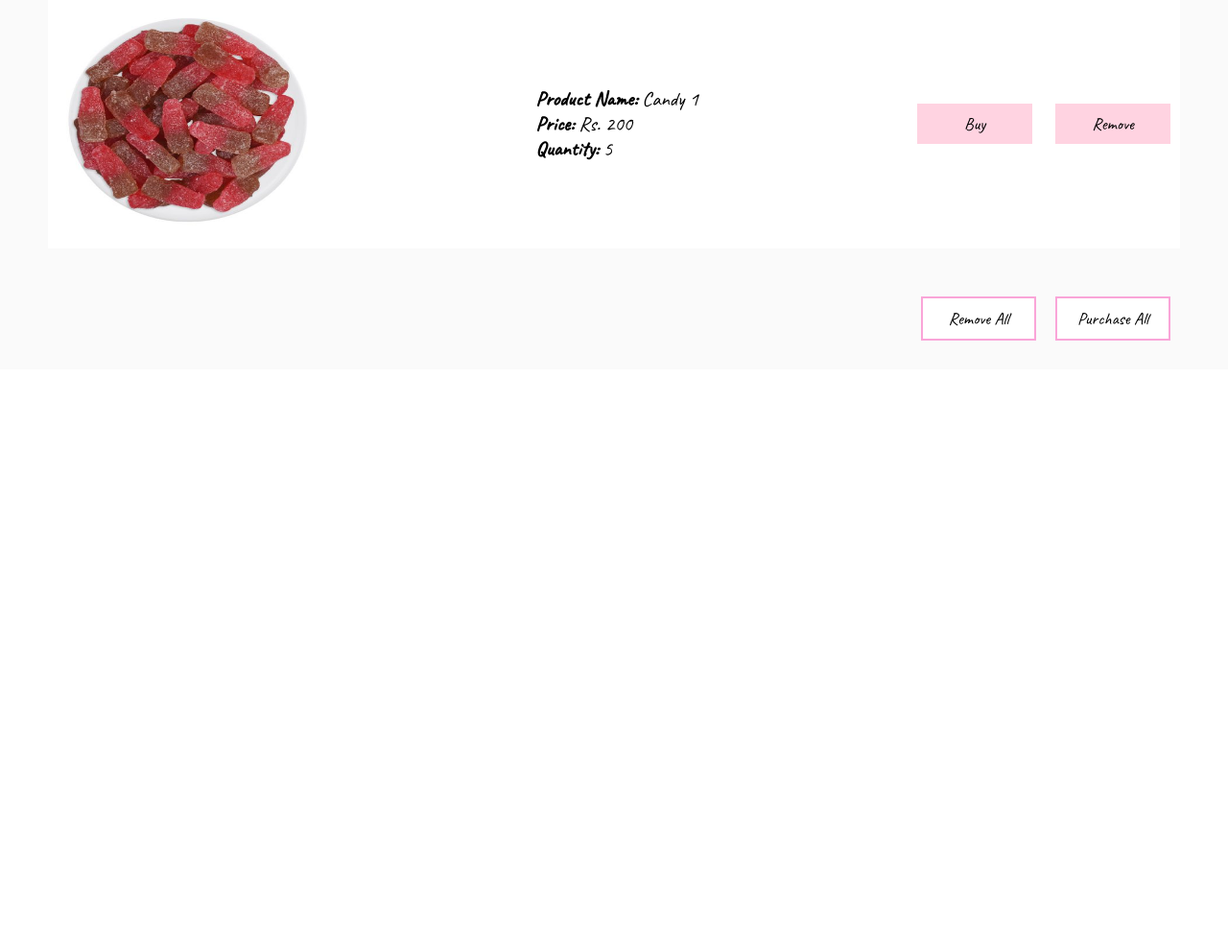
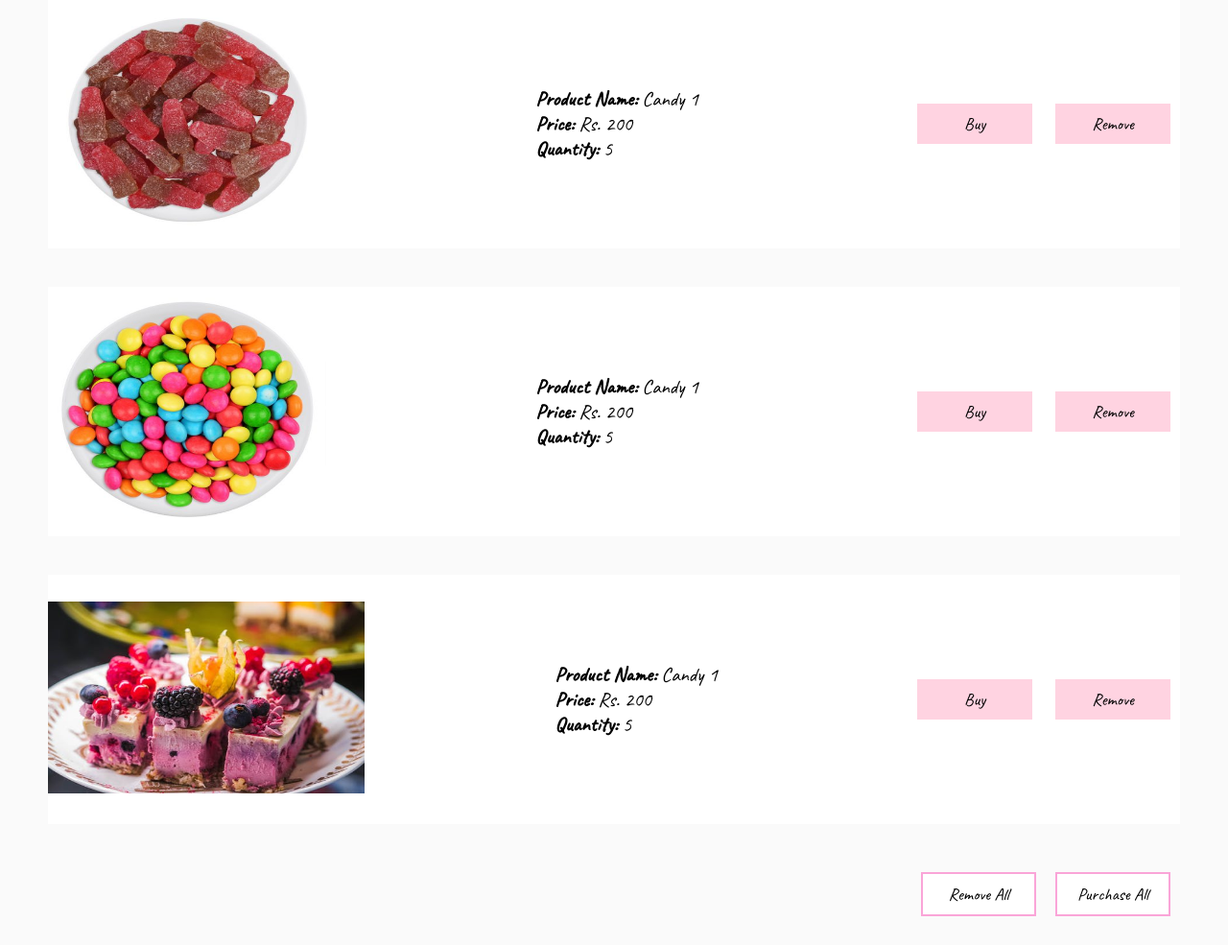
Before and after one commit to divyanshi-agr/SL3_MiniProject_CandyTreats, a PHP site: page /cartPage.html in a window 1280 px wide. Shown: the part 423-1408 px from the top of the page at 96% size. Before the commit the page ends 778 px from the top, so only its background shows below. Run offline with PHP 8.4, Linux system fonts and the light colour scheme.

Commit message:
final cart

```diff
--- a/cake2.css
+++ b/cake2.css
@@ -22,7 +22,8 @@ body {
 /* Navbar */
 header {
   display: flex;
-
+  position: sticky;
+  top: 0;
   margin-bottom: 20px;
   justify-content: space-between;
   font-size: 21px;
--- a/cart.css
+++ b/cart.css
@@ -22,7 +22,8 @@ body {
 /* Navbar */
 header {
   display: flex;
-
+  position: sticky;
+  top: 0;
   margin-bottom: 20px;
   justify-content: space-between;
   font-size: 21px;
--- a/cartPage.html
+++ b/cartPage.html
@@ -69,6 +69,49 @@
         </div>
       </div>
 
+      <div class="item">
+        <div class="item-img">
+          <img
+          class="candy-img"
+          src="images/beans.jpg"
+          width="290"
+          height="250"
+        />
+        </div>
+
+        <div class="item-desc">
+          <h3><strong>Product Name:  </strong> Candy 1</h3>
+          <h3><strong>Price:  </strong> Rs. 200</h3>
+          <h3><strong>Quantity:  </strong> 5</h3>
+        </div>
+
+        <div class="item-btns">
+          <button class="buy-btn">Buy</button>
+          <button class="remove-btn">Remove</button>
+        </div>
+      </div>
+
+      <div class="item">
+        <div class="item-img">
+          <img
+          class="candy-img"
+          src="images/purple.jpeg"
+          width="330" height="200"
+        />
+        </div>
+
+        <div class="item-desc">
+          <h3><strong>Product Name:  </strong> Candy 1</h3>
+          <h3><strong>Price:  </strong> Rs. 200</h3>
+          <h3><strong>Quantity:  </strong> 5</h3>
+        </div>
+
+        <div class="item-btns">
+          <button class="buy-btn">Buy</button>
+          <button class="remove-btn">Remove</button>
+        </div>
+      </div>
+
 
     <div class="end-buttons">
       <button>Purchase All</button>
--- a/stylecake.css
+++ b/stylecake.css
@@ -24,6 +24,8 @@ header {
   margin: 10px;
   justify-content: space-between;
   font-size: 21px;
+  position: sticky;
+  top: 0;
 }
 
 .logo {
--- a/styleform.css
+++ b/styleform.css
@@ -20,6 +20,8 @@ header {
   margin: 10px 50px;
   justify-content: space-between;
   font-size: 21px;
+  position: sticky;
+  top: 0;
 }
 
 ul a {
```
